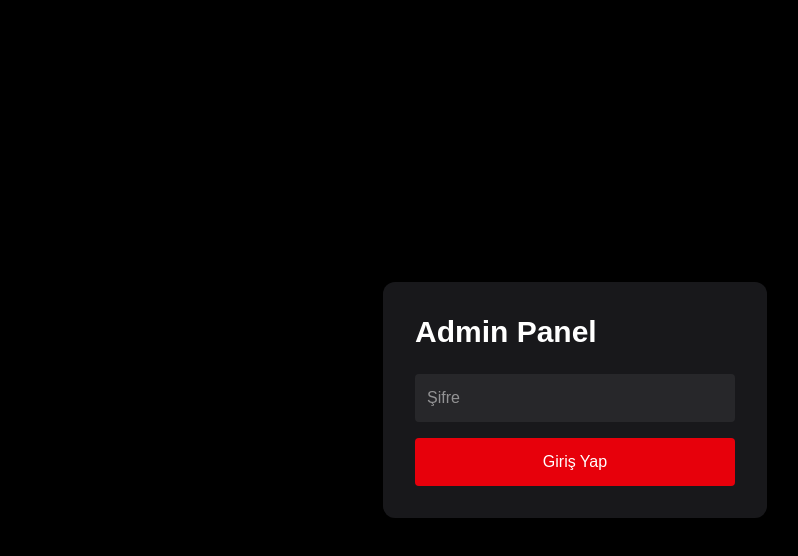
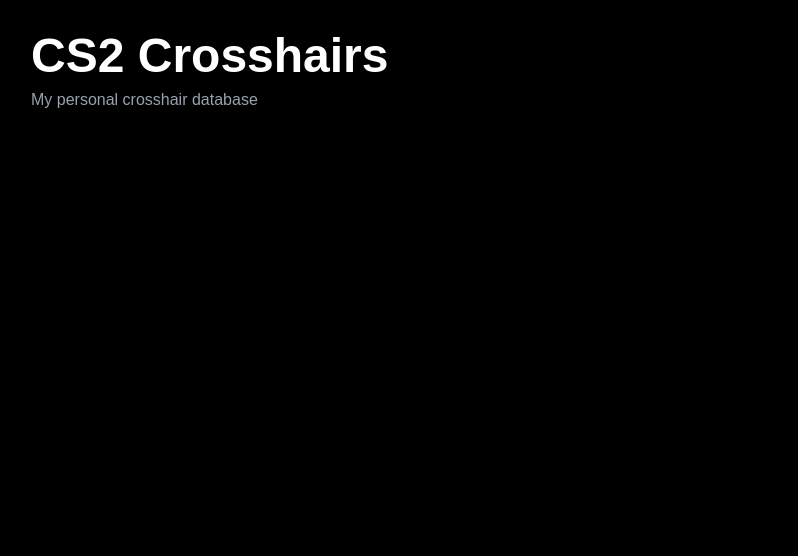
Before and after one commit to abelxwknd/cs2-crosshair-hub, a Next.js app: page /admin in a window 1280 px wide. Shown: the top 556 px of the page, without its empty margins (65-863 px from the left). Built offline with nearby package versions, Linux system fonts and the light colour scheme.

Commit message:
before supabase

```diff
--- a/app/admin/page.tsx
+++ b/app/admin/page.tsx
@@ -1,56 +1,65 @@
 "use client";
 
-import { useState } from "react";
+import { useEffect, useState } from "react";
 
-export default function AdminPage() {
-  const [password, setPassword] = useState("");
-  const [loggedIn, setLoggedIn] = useState(false);
+type Crosshair = {
+  id: number;
+  name: string;
+  code: string;
+};
 
-  const login = () => {
-    if (password === "XO2026") {
-      setLoggedIn(true);
-    } else {
-      alert("Şifre yanlış");
+export default function Home() {
+  const [crosshairs, setCrosshairs] = useState<Crosshair[]>([]);
+
+  useEffect(() => {
+    const saved = localStorage.getItem("crosshairs");
+
+    if (saved) {
+      setCrosshairs(JSON.parse(saved));
     }
+  }, []);
+
+  const copyCode = (code: string) => {
+    navigator.clipboard.writeText(code);
+    alert("Crosshair kodu kopyalandı!");
   };
 
-  if (loggedIn) {
-    return (
-      <main className="min-h-screen bg-black text-white p-8">
-        <h1 className="text-4xl font-bold mb-4">
-          Admin Panel
-        </h1>
+  return (
+    <main className="min-h-screen bg-black text-white">
+      <div className="max-w-6xl mx-auto p-8">
+        <h1 className="text-5xl font-bold mb-2">CS2 Crosshairs</h1>
 
-        <p>Giriş başarılı.</p>
+        <p className="text-gray-400 mb-8">
+          My personal crosshair database
+        </p>
 
-        <button className="mt-4 bg-red-600 px-4 py-2 rounded">
-          Crosshair Ekle
-        </button>
-      </main>
-    );
-  }
+        <div className="grid md:grid-cols-3 gap-4">
+          {crosshairs.map((crosshair) => (
+            <div
+              key={crosshair.id}
+              className="bg-zinc-900 border border-zinc-800 rounded-xl p-4"
+            >
+              <h2 className="text-xl font-semibold">
+                {crosshair.name}
+              </h2>
 
-  return (
-    <main className="min-h-screen bg-black text-white flex items-center justify-center">
-      <div className="bg-zinc-900 p-8 rounded-xl w-96">
-        <h1 className="text-3xl font-bold mb-6">
-          Admin Panel
-        </h1>
+              <div className="mt-4 bg-black rounded-lg p-6 flex items-center justify-center">
+                <span className="text-red-500 text-3xl">+</span>
+              </div>
 
-        <input
-          type="password"
-          placeholder="Şifre"
-          value={password}
-          onChange={(e) => setPassword(e.target.value)}
-          className="w-full p-3 rounded bg-zinc-800 mb-4"
-        />
+              <p className="text-gray-400 text-sm mt-4 break-all">
+                {crosshair.code}
+              </p>
 
-        <button
-          onClick={login}
-          className="w-full bg-red-600 py-3 rounded"
-        >
-          Giriş Yap
-        </button>
+              <button
+                onClick={() => copyCode(crosshair.code)}
+                className="mt-4 w-full bg-red-600 hover:bg-red-700 py-2 rounded-lg"
+              >
+                Copy Code
+              </button>
+            </div>
+          ))}
+        </div>
       </div>
     </main>
   );
--- a/app/page.tsx
+++ b/app/page.tsx
@@ -1,3 +1,5 @@
+"use client";
+
 export default function Home() {
   const crosshairs = [
     {
@@ -17,10 +19,16 @@
     },
   ];
 
+  const copyCode = (code: string) => {
+    navigator.clipboard.writeText(code);
+    alert("Crosshair kodu kopyalandı!");
+  };
+
   return (
     <main className="min-h-screen bg-black text-white">
       <div className="max-w-6xl mx-auto p-8">
         <h1 className="text-5xl font-bold mb-2">CS2 Crosshairs</h1>
+
         <p className="text-gray-400 mb-8">
           My personal crosshair database
         </p>
@@ -42,6 +50,13 @@
               <p className="text-gray-400 text-sm mt-4 break-all">
                 {crosshair.code}
               </p>
+
+              <button
+                onClick={() => copyCode(crosshair.code)}
+                className="mt-4 w-full bg-red-600 hover:bg-red-700 py-2 rounded-lg font-medium"
+              >
+                Copy Code
+              </button>
             </div>
           ))}
         </div>
--- /dev/null
+++ b/lib/supabase.ts
@@ -0,0 +1,6 @@
+import { createClient } from "@supabase/supabase-js";
+
+export const supabase = createClient(
+  "https://yqypcshppfiblpcswwhi.supabase.co",
+  "sb_publishable_8cILc07oHdVZXrdtrHphvQ_6MbtefoL"
+);
--- a/package.json
+++ b/package.json
@@ -9,6 +9,7 @@
     "lint": "eslint"
   },
   "dependencies": {
+    "@supabase/supabase-js": "^2.112.3",
     "next": "16.3.0",
     "react": "19.2.8",
     "react-dom": "19.2.8"
```
Also changed, not shown: 1 other file (tests, documents, lock files or other folders).
